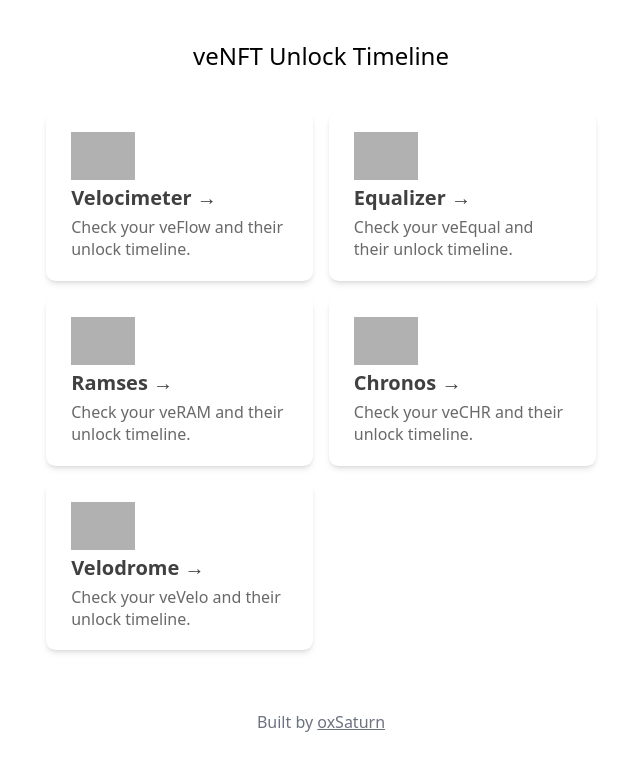
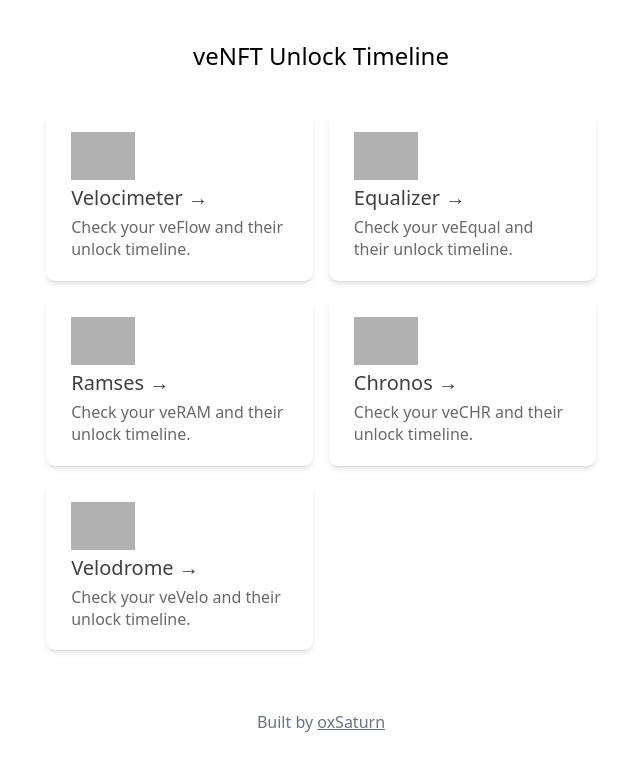
Before and after one commit to oxSaturn/veNFT-unlock-timeline, an Astro site: page / in a window 1280 px wide. Shown: the whole page, without its empty margins (319-959 px from the left). Built offline with nearby package versions, Linux system fonts and the light colour scheme; Astro itself is replaced by a stand-in of ours; grey boxes are pictures that could not be loaded.

Commit message:
update heading

```diff
--- a/src/components/Card.astro
+++ b/src/components/Card.astro
@@ -18,7 +18,7 @@
       alt={title}
       class="max-w-[64px]"
     />
-    <h2 class="font-bold">
+    <h2 class="text-xl">
       {title}
       <span>&rarr;</span>
     </h2>
```
